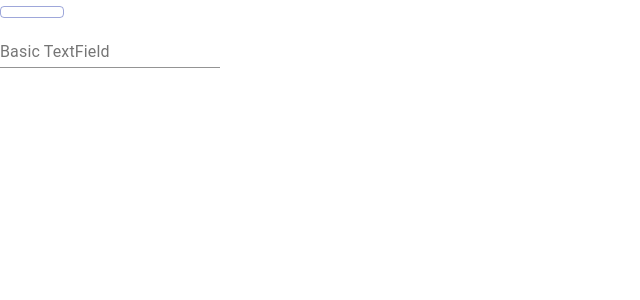
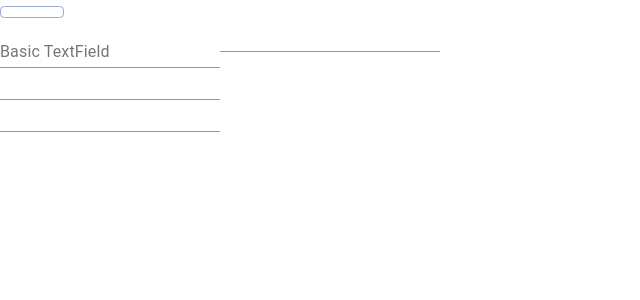
Before and after one commit to cboydstun/fourth-multi-step-form, a React (Create React App) app: page / in a window 1280 px wide. Shown: the top 300 px of the page, without its empty margins (0-640 px from the left). Built offline with nearby package versions, Linux system fonts and the light colour scheme.

Commit message:
remove from MuiThemeProvider

```diff
--- a/src/components/FormUserDetails.js
+++ b/src/components/FormUserDetails.js
@@ -20,6 +20,35 @@
               <TextField
                 placeholder="Placeholder here"
                 label="Basic TextField" />
+
+                <AppBar title="Enter User Details" />
+                <TextField
+                hintText="Enter Your First Name"
+                floatingLabelText="First Name"
+                onChange={handleChange('firstName')}
+                defaultValue={values.firstName}
+                />
+                <br />
+                <TextField
+                    hintText="Enter Your Last Name"
+                    floatingLabelText="Last Name"
+                    onChange={handleChange('lastName')}
+                    defaultValue={values.lastName}
+                />
+                <br />
+                <TextField
+                    hintText="Enter Your Email"
+                    floatingLabelText="Email"
+                    onChange={handleChange('email')}
+                    defaultValue={values.email}
+                />
+                <br />
+                <Button
+                    label="Continue"
+                    primary={true}
+                    //style={styles.button}
+                    onClick={this.continue}
+                />
             </div>
           );
 
```
